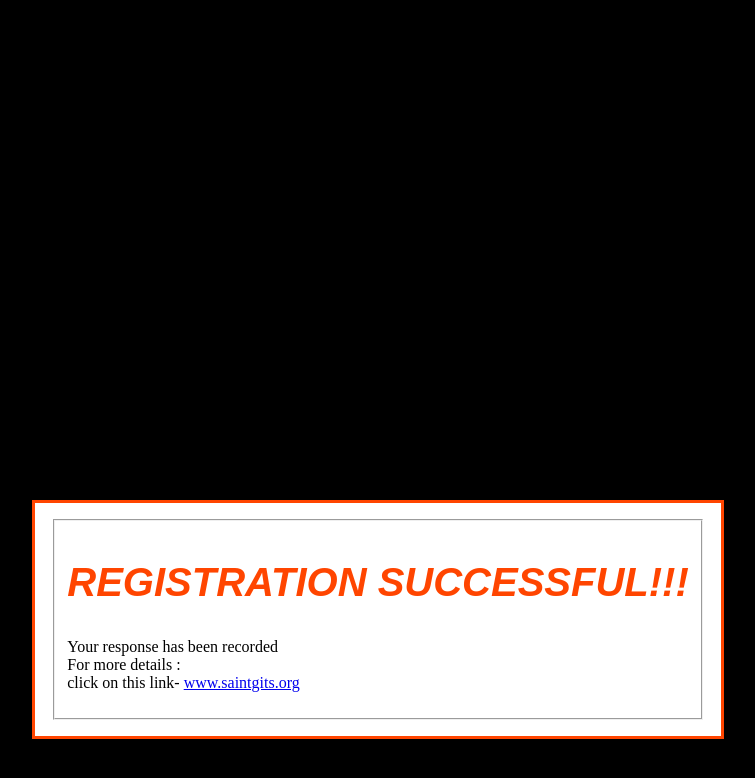
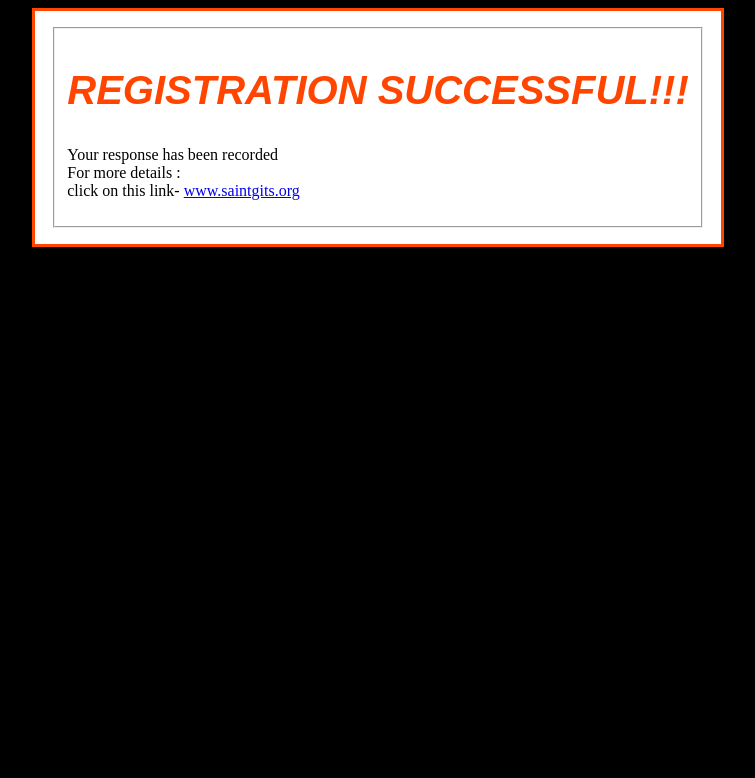
Before and after one commit to Saintgits-MCA/success, a plain HTML site: page index.html in a window 1280 px wide. Shown: the whole page, without its empty margins (262-1017 px from the left). Drawn offline with Linux system fonts and the light colour scheme.

Commit message:
Update index.html

```diff
--- a/index.html
+++ b/index.html
@@ -2,7 +2,7 @@
 
  body{background-color: black;
    color: orangered;
-    margin:500px;
+    margin:50px
     align:center;
      }
 </style>
```
